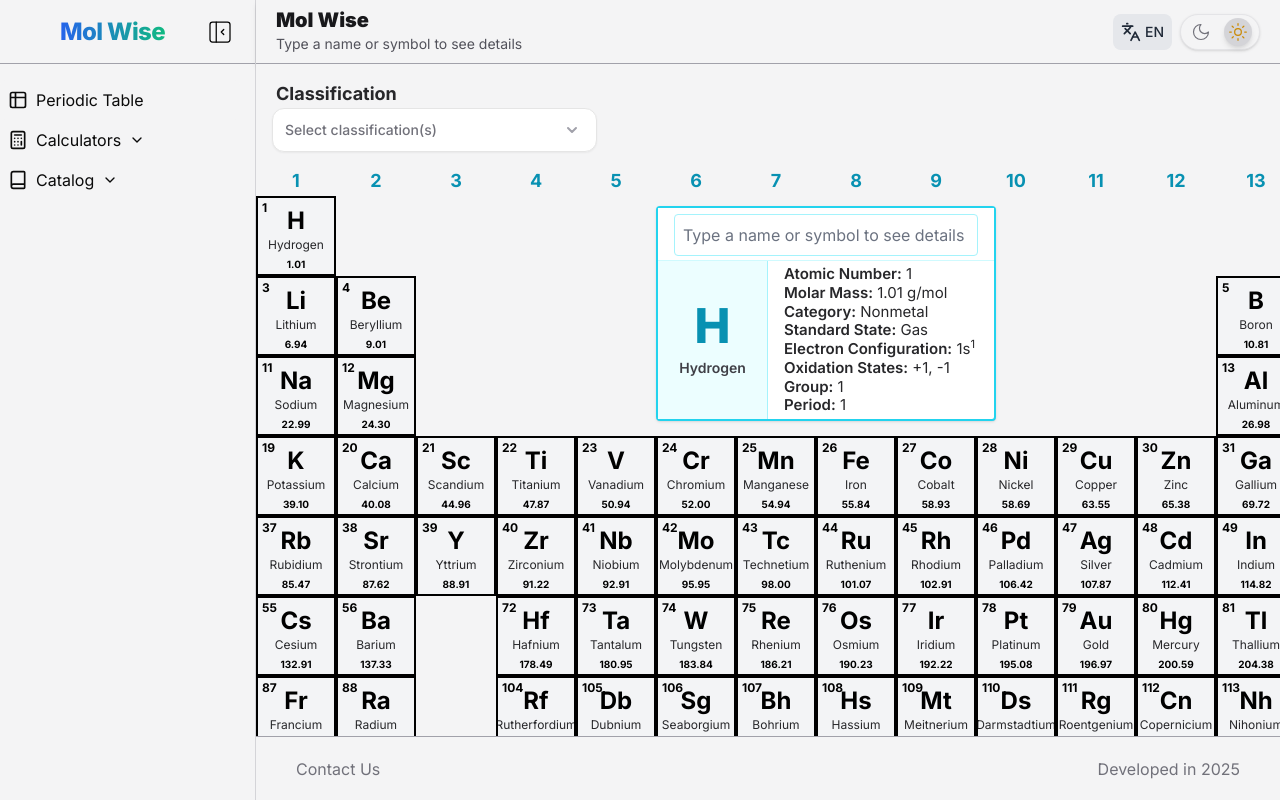
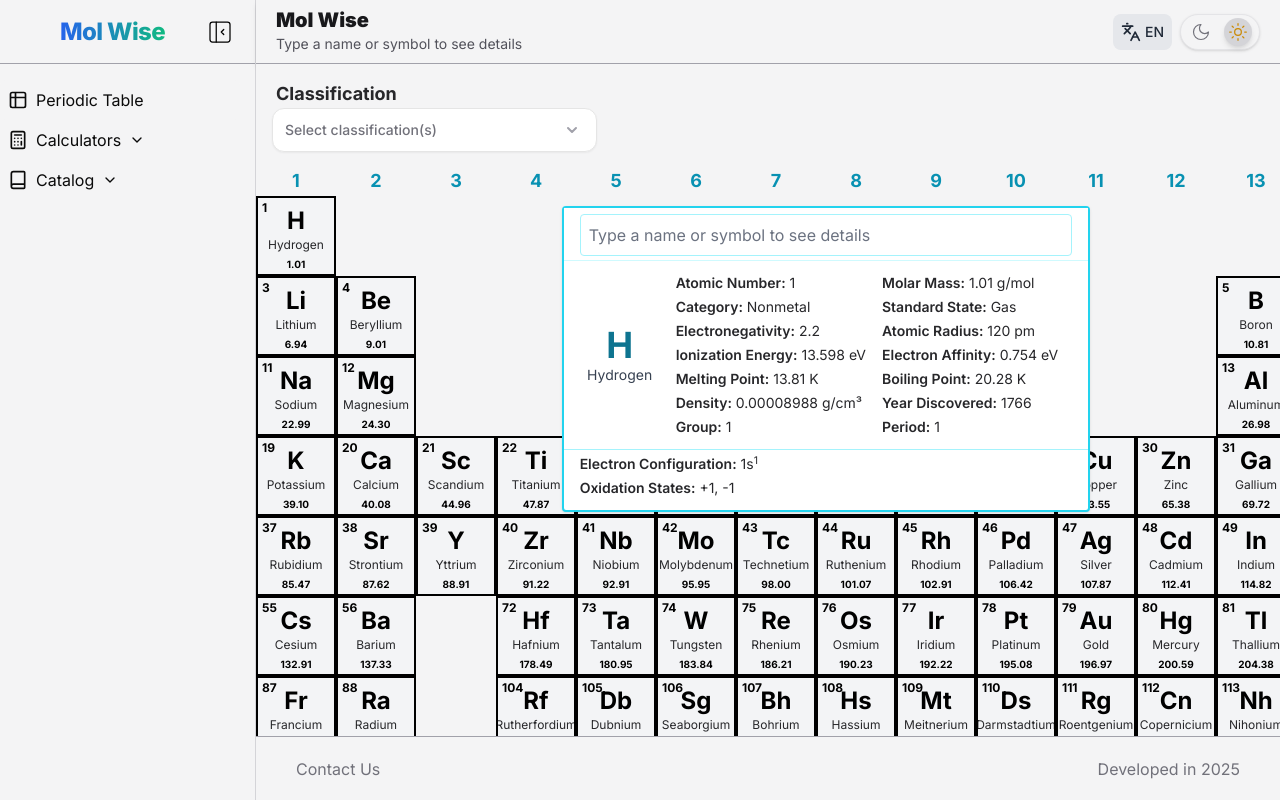
Before and after one commit to brunomacedo1203/Mol-Wise, a Next.js app: page /en/periodicTable in a window 1280 px wide. Built offline with nearby package versions, Linux system fonts and the light colour scheme.

Commit message:
feat(periodic-table): improve element search, refactor details panel and enhance layout spacing

```diff
--- a/src/features/periodic-table/components/ElementDetailsPanel.tsx
+++ b/src/features/periodic-table/components/ElementDetailsPanel.tsx
@@ -1,85 +1,12 @@
-import React, { useState } from "react";
+// src/features/periodic-table/components/ElementDetailsPanel.tsx
+
+import React, { useState, useEffect } from "react";
 import { Element } from "../domain/types/element";
-import elementsData from "../data/elementsData";
 import { formatWithSup } from "@/shared/utils/formatWithSup";
 import { useTranslations } from "next-intl";
 import { usePeriodicTableStore } from "../store/periodicTableStore";
-
-// Mapeamento nomes em PT para símbolo (opcional, pode remover se não usa busca PT)
-const ptNameToSymbol: Record<string, string> = {
-  hidrogenio: "H",
-  helio: "He",
-  litio: "Li",
-  berilio: "Be",
-  boro: "B",
-  carbono: "C",
-  nitrogenio: "N",
-  oxigenio: "O",
-  fluor: "F",
-  neonio: "Ne",
-  sodio: "Na",
-  magnesio: "Mg",
-  aluminio: "Al",
-  silicio: "Si",
-  fosforo: "P",
-  enxofre: "S",
-  cloro: "Cl",
-  argonio: "Ar",
-  potassio: "K",
-  calcio: "Ca",
-  ferro: "Fe",
-  cobre: "Cu",
-  zinco: "Zn",
-  prata: "Ag",
-  ouro: "Au",
-  chumbo: "Pb",
-  mercurio: "Hg",
-  estanho: "Sn",
-  iodo: "I",
-  bromo: "Br",
-  manganes: "Mn",
-  niquel: "Ni",
-  cobalto: "Co",
-};
-
-function normalize(str: string) {
-  return str
-    .normalize("NFD")
-    .replace(/[\u0300-\u036f]/g, "")
-    .toLowerCase()
-    .replace(/[^a-z0-9]/g, "");
-}
-
-function searchElement(term: string): Element | undefined {
-  const normalized = normalize(term);
-  if (!normalized) return undefined;
-
-  let found = elementsData.find((el) =>
-    normalize(el.symbol).startsWith(normalized)
-  ) as Element | undefined;
-  if (found) return found;
-
-  found = elementsData.find((el) => normalize(el.name).includes(normalized)) as
-    | Element
-    | undefined;
-  if (found) return found;
-
-  const symbol = ptNameToSymbol[normalized];
-  if (symbol) {
-    found = elementsData.find((el) => el.symbol === symbol) as
-      | Element
-      | undefined;
-    if (found) return found;
-  }
-
-  return undefined;
-}
-
-function toCamelCase(str: string): string {
-  let s = str.toLowerCase();
-  s = s.replace(/[-\s]+(.)?/g, (_, c) => (c ? c.toUpperCase() : ""));
-  return s.charAt(0).toLowerCase() + s.slice(1);
-}
+import { useElementSearch } from "../utils/elementSearch";
+import { toCamelCase } from "@/shared/utils/stringUtils";
 
 interface ElementDetailsPanelProps {
   element: Element | null;
@@ -89,12 +16,13 @@ export default function ElementDetailsPanel({
   element,
 }: ElementDetailsPanelProps) {
   const [search, setSearch] = useState("");
+  const searchElement = useElementSearch();
   const searchedElement = searchElement(search);
   const elementToShow = searchedElement || element;
   const t = useTranslations("periodicTable");
   const setHighlight = usePeriodicTableStore((state) => state.setHighlight);
 
-  React.useEffect(() => {
+  useEffect(() => {
     if (searchedElement) {
       setHighlight(searchedElement, "search");
     } else {
@@ -104,115 +32,111 @@ export default function ElementDetailsPanel({
 
   if (!elementToShow) return null;
 
-  const fields: { label: string; value?: React.ReactNode }[] = [
-    { label: t("element.atomicNumber"), value: elementToShow.atomicNumber },
+  const generalFields = [
+    {
+      label: t("element.atomicNumber"),
+      value: elementToShow.atomicNumber,
+    },
     {
       label: t("element.molarMass"),
-      value:
-        elementToShow.molarMass !== undefined
-          ? `${Number(elementToShow.molarMass).toFixed(2)} g/mol`
-          : undefined,
+      value: `${Number(elementToShow.molarMass).toFixed(2)} g/mol`,
     },
     {
       label: t("element.category"),
-      value: elementToShow.category
-        ? t(`element.categories.${toCamelCase(elementToShow.category)}`)
-        : undefined,
+      value: t(`element.categories.${toCamelCase(elementToShow.category)}`),
     },
     {
       label: t("element.standardState"),
-      value: elementToShow.standardState
-        ? t(
-            `element.standardStates.${elementToShow.standardState.toLowerCase()}`
-          )
-        : undefined,
+      value: t(
+        `element.standardStates.${elementToShow.standardState.toLowerCase()}`
+      ),
+    },
+  ];
+
+  const extraFields = [
+    {
+      label: t("element.electronegativity"),
+      value: elementToShow.electronegativity,
+    },
+    { label: t("element.atomicRadius"), value: elementToShow.atomicRadius },
+    {
+      label: t("element.ionizationEnergy"),
+      value: elementToShow.ionizationEnergy,
     },
     {
-      label: t("element.electronConfiguration"),
-      value: (
-        <span
-          className="break-all"
-          dangerouslySetInnerHTML={{
-            __html: formatWithSup(elementToShow.electronConfiguration || ""),
-          }}
-        />
-      ),
+      label: t("element.electronAffinity"),
+      value: elementToShow.electronAffinity,
     },
-    {
-      label: t("element.oxidationStates"),
-      value: elementToShow.oxidationStates,
-    },
-    { label: "Group", value: elementToShow.group },
-    { label: "Period", value: elementToShow.period },
+    { label: t("element.meltingPoint"), value: elementToShow.meltingPoint },
+    { label: t("element.boilingPoint"), value: elementToShow.boilingPoint },
+    { label: t("element.density"), value: elementToShow.density },
+    { label: t("element.yearDiscovered"), value: elementToShow.yearDiscovered },
+    { label: t("element.group"), value: elementToShow.group },
+    { label: t("element.period"), value: elementToShow.period },
   ];
 
   return (
-    <div
-      className="
-        bg-white border-2 border-cyan-400 rounded-sm shadow flex flex-col
-        dark:border-white/35 dark:bg-neutral-800/90
-        min-w-[340px] max-w-[95vw] w-auto
-      "
-      style={{ minWidth: 340 }}
-    >
-      {/* Campo de pesquisa */}
-      <div
-        className="
-          w-full px-4 pt-1 pb-1 bg-white border-b border-cyan-100
-          dark:border-white/20 dark:bg-neutral-800/90
-        "
-      >
+    <div className="bg-white border-2 border-cyan-400 dark:border-white/35 dark:bg-neutral-800/90 rounded-sm shadow min-w-[340px] max-w-[95vw]">
+      {/* Search bar */}
+      <div className="w-full px-4 pt-1 pb-1 bg-white border-b border-cyan-100 dark:border-white/20 dark:bg-neutral-800/90">
         <input
           type="text"
           value={search}
           onChange={(e) => setSearch(e.target.value)}
           placeholder={t("subtitle")}
-          className="
+          className={`
             w-full px-2 border-cyan-200 rounded focus:outline-none focus:ring-2 focus:ring-cyan-300
-            text-base text-black bg-white
-            dark:text-zinc-100 dark:bg-neutral-950/60 dark:border-white/20
-          "
+            text-base text-black bg-white dark:text-zinc-100 dark:bg-neutral-950/60 dark:border-white/20
+            `}
         />
       </div>
-      <div className="flex flex-row gap-0 items-stretch">
-        {/* Coluna do símbolo */}
-        <div
-          className="
-            flex flex-col items-center justify-center w-[110px] bg-cyan-50 border-r border-cyan-200 py-2
-            dark:border-white/20 dark:bg-neutral-800/90
-          "
-        >
-          <span className="text-5xl font-extrabold text-cyan-600 leading-none ">
+
+      {/* Card layout */}
+      <div className="flex gap-4 px-4 py-3">
+        {/* Symbol and name */}
+        <div className="flex flex-col items-center justify-center min-w-[80px]">
+          <p className="text-4xl font-bold text-cyan-700 dark:text-cyan-200">
             {elementToShow.symbol}
-          </span>
-          <span className="text-sm text-zinc-700 font-semibold mt-2 dark:text-zinc-100">
+          </p>
+          <p className="text-sm text-gray-700 dark:text-zinc-100">
             {t(`elements.${elementToShow.symbol}`)}
-          </span>
+          </p>
         </div>
-        {/* Coluna das informações */}
-        <div
-          className="
-            px-4 py-1 text-zinc-800 text-[15px]
-            dark:border-white/10 dark:bg-neutral-800/90 dark:text-zinc-100
-            flex flex-col justify-center
-            min-w-[200px]
-            "
-          style={{
-            whiteSpace: "nowrap",
-            overflowX: "auto",
-          }}
-        >
-          <ul className="flex flex-col gap-y-0 leading-tight">
-            {fields.map(
-              ({ label, value }) =>
-                value !== undefined &&
-                value !== "" && (
-                  <li key={label}>
-                    <span className="font-semibold">{label}:</span> {value}
-                  </li>
-                )
-            )}
-          </ul>
+
+        {/* General and extra data */}
+        <div className="flex-1 grid grid-cols-2 gap-x-4 gap-y-1 text-sm text-zinc-800 dark:text-zinc-100">
+          {generalFields.map(({ label, value }) => (
+            <div key={label}>
+              <span className="font-semibold">{label}:</span> {value}
+            </div>
+          ))}
+          {extraFields.map(
+            ({ label, value }) =>
+              value && (
+                <div key={label}>
+                  <span className="font-semibold">{label}:</span> {value}
+                </div>
+              )
+          )}
+        </div>
+      </div>
+
+      {/* Bottom section: Electron config and Oxidation states */}
+      <div className="px-4 pb-3 pt-1 text-sm text-zinc-800 dark:text-zinc-100 border-t border-cyan-200 dark:border-white/20">
+        <div className="mb-1">
+          <span className="font-semibold">
+            {t("element.electronConfiguration")}:
+          </span>{" "}
+          <span
+            className="break-words"
+            dangerouslySetInnerHTML={{
+              __html: formatWithSup(elementToShow.electronConfiguration || ""),
+            }}
+          />
+        </div>
+        <div>
+          <span className="font-semibold">{t("element.oxidationStates")}:</span>{" "}
+          {elementToShow.oxidationStates}
         </div>
       </div>
     </div>
--- a/src/features/periodic-table/components/common/PeriodicTableContainer.tsx
+++ b/src/features/periodic-table/components/common/PeriodicTableContainer.tsx
@@ -1,8 +1,5 @@
 import { PeriodicTableContainerProps } from "../../domain/types/table";
 
-/**
- * Container da tabela periódica que fornece o contexto
- */
 export function PeriodicTableContainer({
   children,
   onElementSelect: _onElementSelect,
--- /dev/null
+++ b/src/features/periodic-table/utils/elementSearch.ts
@@ -0,0 +1,47 @@
+import { useTranslations } from "next-intl";
+import elementsData from "../data/elementsData";
+import { Element } from "../domain/types/element";
+
+export function normalize(str: string) {
+  return str
+    .normalize("NFD")
+    .replace(/[ -\u036f]/g, "")
+    .toLowerCase()
+    .replace(/[^a-z0-9]/g, "");
+}
+
+export function useElementSearch() {
+  const tElements = useTranslations("periodicTable.elements");
+  const ptNameToSymbol: Record<string, string> = {};
+  elementsData.forEach((el) => {
+    const ptName = tElements(el.symbol);
+    if (ptName) {
+      ptNameToSymbol[normalize(ptName)] = el.symbol;
+    }
+  });
+
+  function searchElement(term: string): Element | undefined {
+    const normalized = normalize(term);
+    if (!normalized) return undefined;
+
+    let found = elementsData.find((el) =>
+      normalize(el.symbol).startsWith(normalized)
+    ) as Element | undefined;
+    if (found) return found;
+
+    found = elementsData.find((el) =>
+      normalize(el.name).includes(normalized)
+    ) as Element | undefined;
+    if (found) return found;
+
+    const symbol = ptNameToSymbol[normalized];
+    if (symbol) {
+      found = elementsData.find((el) => el.symbol === symbol) as Element | undefined;
+      if (found) return found;
+    }
+
+    return undefined;
+  }
+
+  return searchElement;
+}
--- a/src/i18n/messages/en.json
+++ b/src/i18n/messages/en.json
@@ -189,6 +189,8 @@
       "density": "Density",
       "yearDiscovered": "Year Discovered",
       "discoveredBy": "Discovered By",
+      "group": "Group",
+      "period": "Period",
       "categories": {
         "alkaliMetal": "Alkali Metal",
         "alkalineEarthMetal": "Alkaline Earth Metal",
--- a/src/i18n/messages/pt.json
+++ b/src/i18n/messages/pt.json
@@ -191,6 +191,8 @@
       "density": "Densidade",
       "yearDiscovered": "Ano da Descoberta",
       "discoveredBy": "Descoberto Por",
+      "group": "Grupo",
+      "period": "Período",
       "categories": {
         "alkaliMetal": "Metal Alcalino",
         "alkalineEarthMetal": "Metal Alcalino-Terroso",
--- /dev/null
+++ b/src/shared/utils/stringUtils.ts
@@ -0,0 +1,6 @@
+export function toCamelCase(str: string): string {
+  return str
+    .toLowerCase()
+    .replace(/[-\s]+(.)?/g, (_, c) => (c ? c.toUpperCase() : ""))
+    .replace(/^./, (c) => c.toLowerCase());
+}
```
Also changed, not shown: src/components/ui/combobox.tsx (+12 -9 lines), src/components/ui/command.tsx (+11 -8 lines), src/features/periodic-table/components/specific/PeriodicTable.tsx (+7 -19 lines), src/features/periodic-table/components/specific/details/ElementDetailsPanel.tsx (deleted, +0 -132 lines), src/features/periodic-table/README.md, 1 other file (tests, documents, lock files or other folders).
